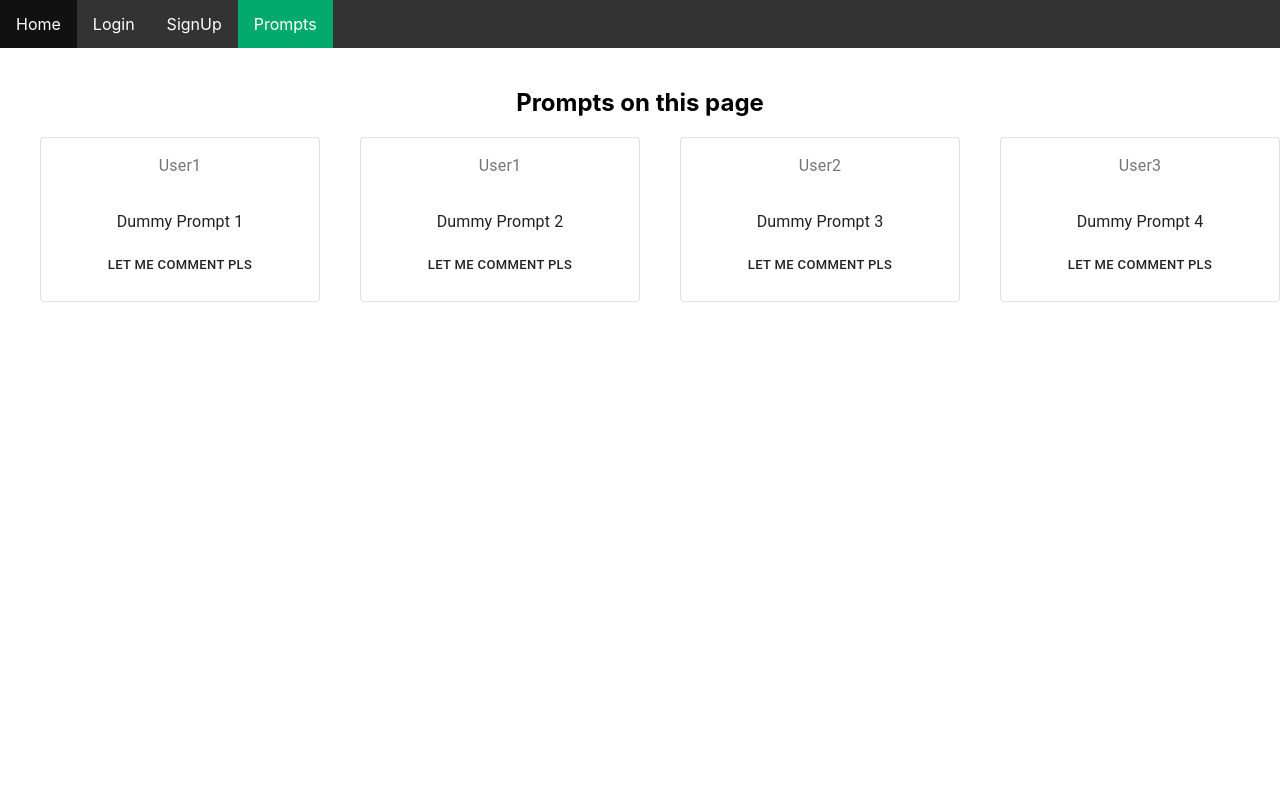
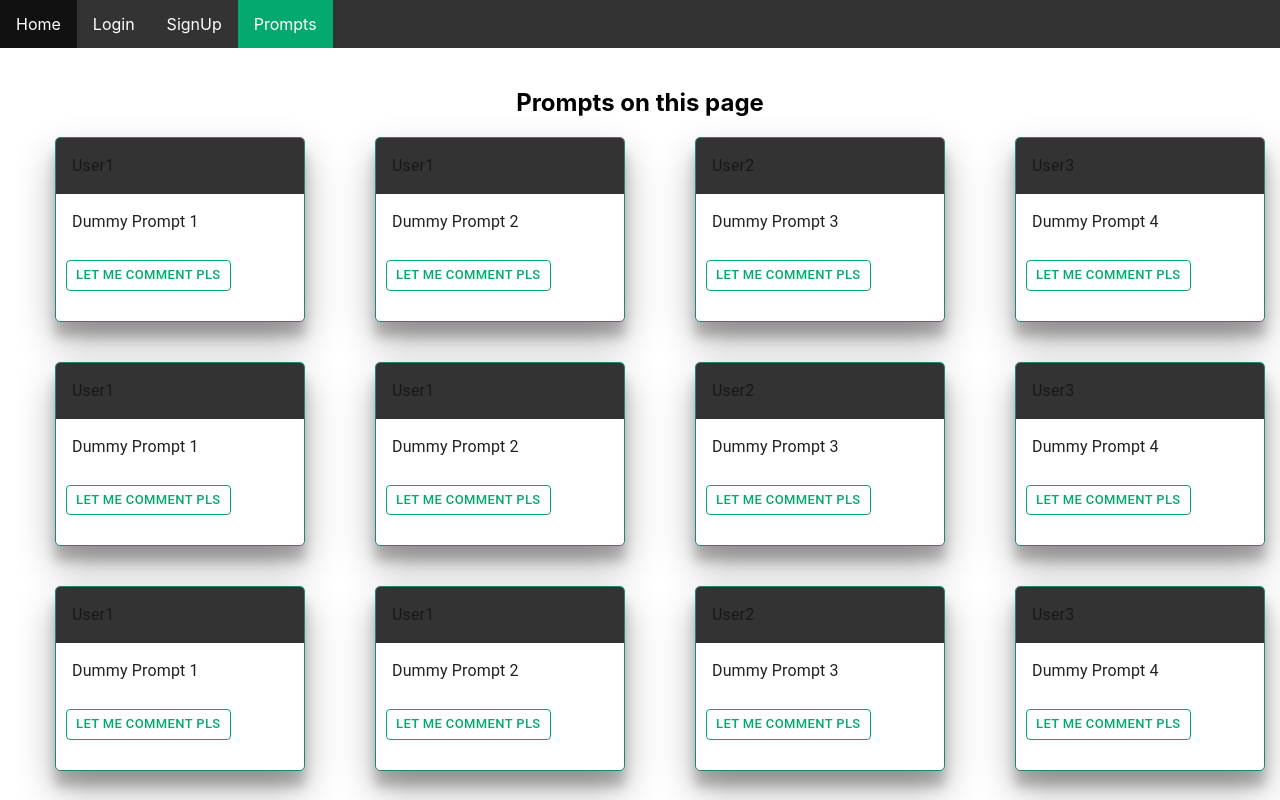
Before and after one commit to celinanperalta/CS-554-FP, a Next.js app in the folder src/client/: page /prompts in a window 1280 px wide. Built offline with nearby package versions, Linux system fonts and the light colour scheme.

Commit message:
stylez and stuff

```diff
--- a/src/client/pages/card.tsx
+++ b/src/client/pages/card.tsx
@@ -24,6 +24,7 @@ const useStyles = makeStyles({
       marginRight: 'auto',
       borderRadius: 5,
       border: '1px solid #1e8678',
+      textAlign: "left",
       boxShadow: '0 19px 38px rgba(0,0,0,0.30), 0 15px 12px rgba(0,0,0,0.22);'
     },
     titleHead: {
@@ -38,23 +39,34 @@ const useStyles = makeStyles({
       height: '100%',
       width: '100%'
     },
+    header: {
+        backgroundColor: '#333',
+        //color: 'white'
+    },
     button: {
-      color: '#1e8678',
-      fontWeight: 'bold',
-      fontSize: 12
-    }
+      color: '#04AA6D',
+      borderColor: '#04AA6D',
+      margin: "10px"
+    },
+    // 'button:hover': {
+    //     backgroundColor: '#333',
+    //     borderColor: '#333',
+    //     boxShadow: 'none',
+    //   }
   });
 
 const BuildCard = (props) => {
+    const classes = useStyles();
+
     return (
-        <Grid item xs={12} sm={6} md={4} lg={3} xl={2}>
-            <Card className="promptCard" variant="outlined">
-                <CardHeader className="promptHeader" subheader={props.data.posted_by} />
+        <Grid item className={classes.grid} xs={12} sm={6} md={4} lg={3} xl={2}>
+            <Card className={classes.card} variant="outlined">
+                <CardHeader className={classes.header} subheader={props.data.posted_by} />
                 <CardContent>
                     <Typography className="promptContent" >{props.data.prompt}</Typography>
                 </CardContent>
                 <Link href={`/prompts/${props.data.id}`}>
-                    <Button className="promptButon" size="small">LEt mE ComMent pLS</Button>
+                    <Button variant="outlined" className={classes.button} size="small" color="secondary">LEt mE ComMent pLS</Button>
                 </Link>
                 <br/>
                 <br/>
--- a/src/client/pages/prompts.tsx
+++ b/src/client/pages/prompts.tsx
@@ -3,20 +3,36 @@ import Link from "next/link";
 import Card from "./card";
 import {Grid, makeStyles} from '@material-ui/core';
 
+const useStyles = makeStyles({
+  grid: {
+    flexGrow: 1,
+    flexDirection: 'row'
+  },
+});
+
 const Prompts = () =>{
+    const classes = useStyles();
 
     const dummyList = [
     {id: 1, prompt: "Dummy Prompt 1", posted_by: "User1"},
     {id: 2, prompt: "Dummy Prompt 2", posted_by: "User1"},
     {id: 3, prompt: "Dummy Prompt 3", posted_by: "User2"},
-    {id: 4, prompt: "Dummy Prompt 4", posted_by: "User3"}
+    {id: 4, prompt: "Dummy Prompt 4", posted_by: "User3"},
+    {id: 5, prompt: "Dummy Prompt 1", posted_by: "User1"},
+    {id: 6, prompt: "Dummy Prompt 2", posted_by: "User1"},
+    {id: 7, prompt: "Dummy Prompt 3", posted_by: "User2"},
+    {id: 8, prompt: "Dummy Prompt 4", posted_by: "User3"},
+    {id: 9, prompt: "Dummy Prompt 1", posted_by: "User1"},
+    {id: 10, prompt: "Dummy Prompt 2", posted_by: "User1"},
+    {id: 11, prompt: "Dummy Prompt 3", posted_by: "User2"},
+    {id: 12, prompt: "Dummy Prompt 4", posted_by: "User3"}
     ]
 
     return (
         <div className="app">
             <h2>Prompts on this page</h2>
             <ul className="prompts">
-        <Grid container className="" spacing={5}>
+        <Grid container className={classes.grid} spacing={5}>
         {dummyList.map((item, index) => (
             <Card key={index} data={item} />
         ))}
```
